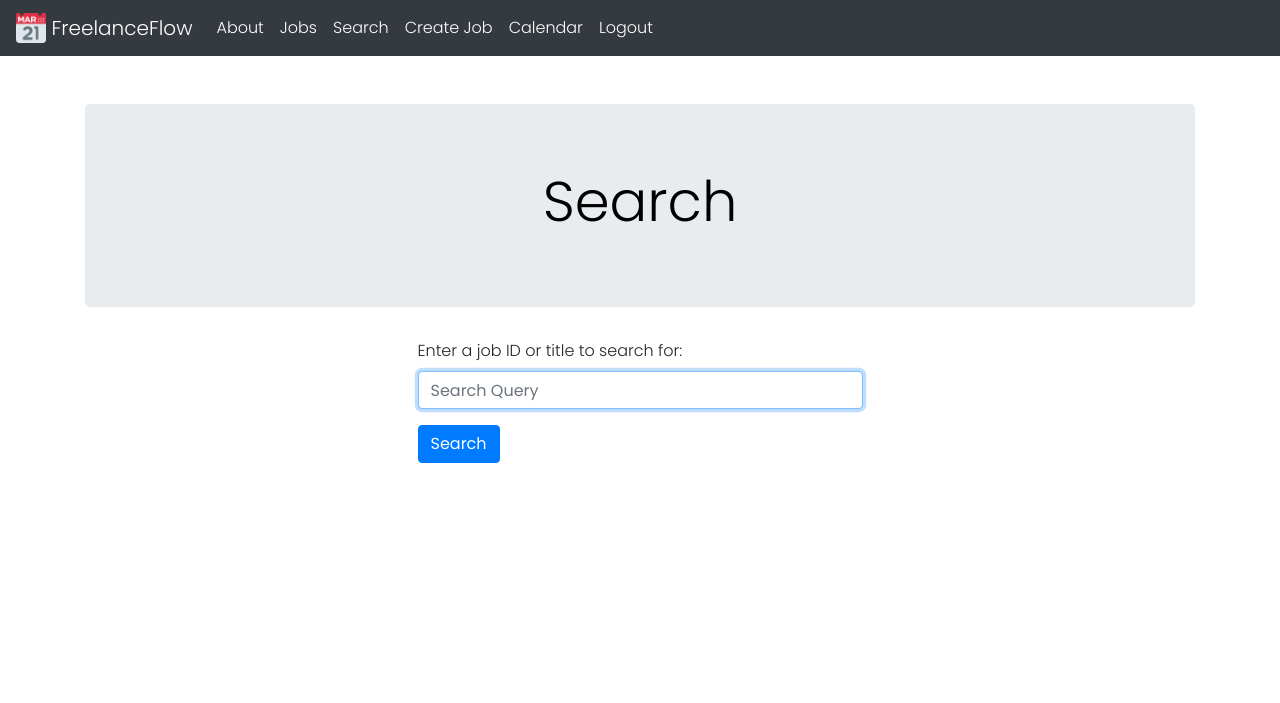
After one commit to LukeM94/B8IT150-CA, a Flask app: page /search in a window 1280 px wide. The commit adds this page. Shown: the top 703 px of the page. Run offline with Flask 3, Linux system fonts and the light colour scheme; a user stored in the database is signed in; some libraries are stand-ins or nearby versions.

Commit message:
Added Search function

```diff
--- a/application.py
+++ b/application.py
@@ -288,6 +288,20 @@ def generate_report():
 
     return response
 
+#This route is for the search page
+@app.route('/search', methods=['GET'])
+@login_required
+def search():
+    search_term = request.args.get('search_term')
+
+    if search_term is None:
+        return render_template('search.html')
+    else:
+        conn = database_connection()
+        Jobs = conn.execute('SELECT * FROM Jobs WHERE (title LIKE ? OR jobid LIKE ?) AND createdby = ?', ('%' + search_term + '%', '%' + search_term + '%', current_user.id)).fetchall()
+        conn.close()
+        return render_template('search.html', Jobs=Jobs, search_term=search_term)
+
 #This block of code runs the application
 if __name__ == '__main__':
     #app.run(host='0.0.0.0', port='8080')
--- a/static/css/style.css
+++ b/static/css/style.css
@@ -52,3 +52,7 @@ h1 {
   object-fit: cover;
   border-radius: 50%;
 }
+
+.alert {
+  margin-top: 20px;
+}
--- a/templates/base.html
+++ b/templates/base.html
@@ -25,6 +25,9 @@
                 </li>
                 <li class="nav-item active">
                   <a class="nav-link" href="{{ url_for('jobs')}}">Jobs</a>
+                </li>
+                <li class="nav-item active">
+                  <a class="nav-link" href="{{ url_for('search')}}">Search</a>
                 </li>
                 <li class="nav-item active">
                   <a class="nav-link" href="{{ url_for('createjob')}}">Create Job</a>
--- a/templates/report.html
+++ /dev/null
@@ -1 +0,0 @@
-Test
--- /dev/null
+++ b/templates/search.html
@@ -0,0 +1,42 @@
+{% extends "base.html" %}
+
+{% block title %} Search {% endblock %}
+{% block jumbotron_title %} Search {% endblock %}
+{% block content %}
+    <div class="container">
+        <div class="row justify-content-center">
+            <div class="col-md-5">
+                <form method="GET" action="/search">
+                    <div class="form-group">
+                        <label class="form-label" for="search_term">Enter a job ID or title to search for:</label>
+                        <input type="text" class="form-control rounded" placeholder="Search Query" name="search_term" autofocus="">
+                    </div>
+                    <button class="btn btn-primary">Search</button>
+                </form>
+                {% if Jobs %}
+                    <div class="alert alert-success" role="alert">
+                        <p class="lead">Search results for <strong>{{ search_term }}</strong>:</p>
+                    </div>
+                    <table class="table table-bordered table-hover">
+                        <thead>
+                            <tr>
+                                <th>Title</th>
+                                <th>Description</th>
+                                <th>Status</th>
+                            </tr>
+                        </thead>
+                        <tbody>
+                            {% for Job in Jobs %}
+                                <tr>
+                                    <td><a href="{{ url_for('job', job_id=Job['jobid']) }}">{{ Job['title'] }}</a></td>
+                                    <td>{{ Job['description'] }}</td>
+                                    <td>{{ Job['status'] }}</td>
+                                </tr>
+                            {% endfor %}
+                        </tbody>
+                    </table>
+                {% endif %}
+            </div>
+        </div>
+    </div>
+{% endblock %}
```
Also changed, not shown: README.md.
